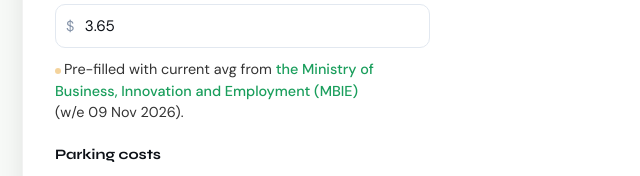
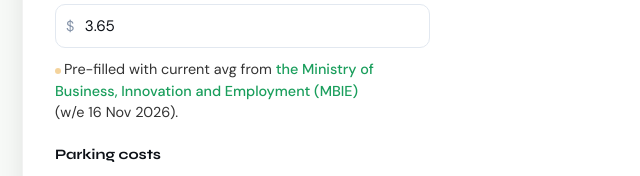
Before and after one commit to AdrienTop/rideandsave.co.nz, a plain HTML site: page index.html in a window 1280 px wide. Shown: the part 1604-1780 px from the top of the page, 202-842 px from the left. Drawn offline with Linux system fonts and the light colour scheme; a web font is replaced by a local one.

Commit message:
chore: update fuel prices

```diff
--- a/index.html
+++ b/index.html
@@ -353,7 +353,7 @@
         </div>
         <!-- UPDATE: change the week-ending date below each time MBIE publishes new data -->
         <div class="hint">
-          <span class="live-dot"></span>Pre-filled with current avg from <a href="https://www.mbie.govt.nz/building-and-energy/energy-and-natural-resources/energy-statistics-and-modelling/energy-statistics/weekly-fuel-price-monitoring" target="_blank">the Ministry of Business, Innovation and Employment (MBIE)</a> <br>(w/e 09 Nov 2026).
+          <span class="live-dot"></span>Pre-filled with current avg from <a href="https://www.mbie.govt.nz/building-and-energy/energy-and-natural-resources/energy-statistics-and-modelling/energy-statistics/weekly-fuel-price-monitoring" target="_blank">the Ministry of Business, Innovation and Employment (MBIE)</a> <br>(w/e 16 Nov 2026).
         </div>
       </div>
       <div class="field" id="elecPriceField" style="display:none">
```
